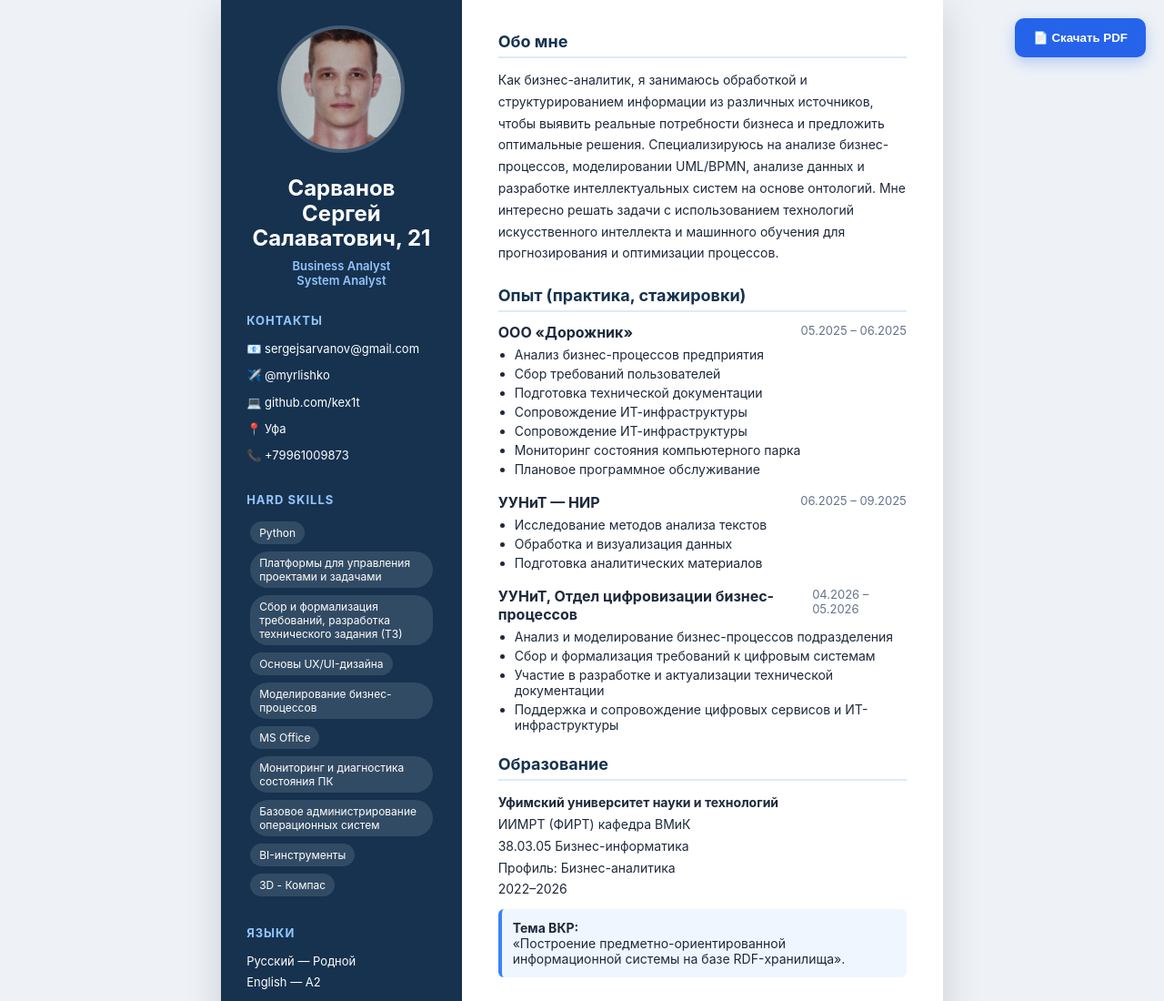
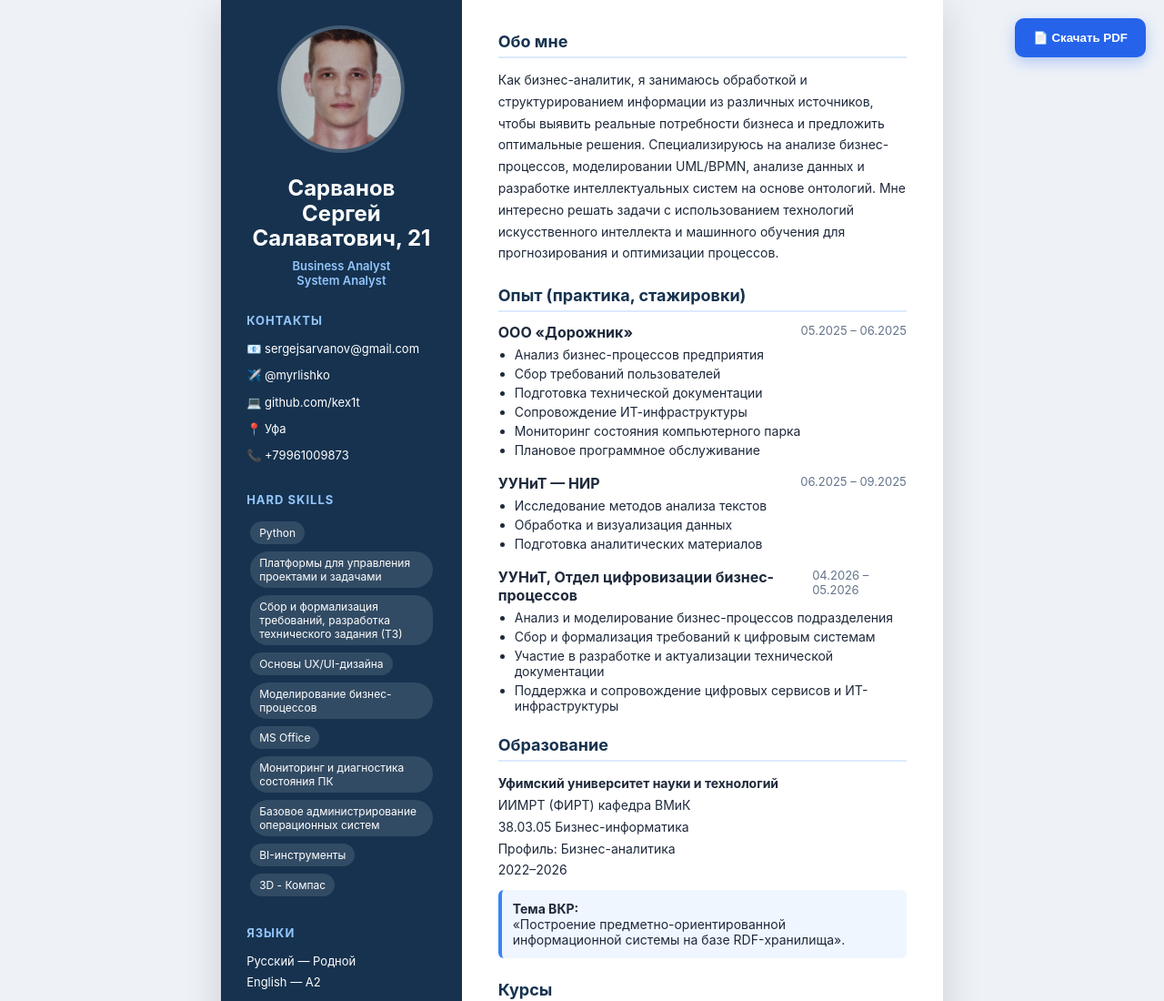
Before and after one commit to kex1t/kex1t.github.io, a plain HTML site: page index.html in a window 1280 px wide. Shown: the top 1100 px of the page at 91% size. Drawn offline with Linux system fonts and the light colour scheme.

Commit message:
Add files via upload

```diff
--- a/index.html
+++ b/index.html
@@ -334,7 +334,7 @@ English — A2
 <li>Сбор требований пользователей</li>
 <li>Подготовка технической документации</li>
 <li>Сопровождение ИТ-инфраструктуры</li>
-    <li>Сопровождение ИТ-инфраструктуры</li>
+
     <li>Мониторинг состояния компьютерного парка</li>
     <li>Плановое программное обслуживание</li>
 </ul>
```
